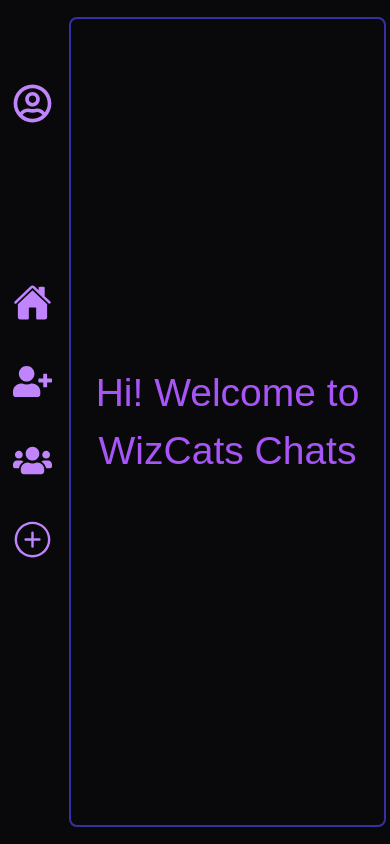
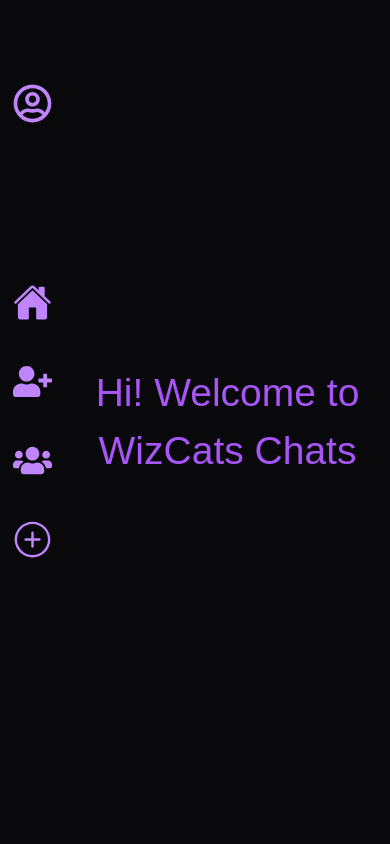
Before and after one commit to mahisurrahman/chat-app-front-end, a React (Vite) app: page /app/welcome in a window 390 px wide. Built offline with nearby package versions, Linux system fonts and the light colour scheme; a web font is replaced by a local one.

Commit message:
Completed Responsive

```diff
--- a/src/Components/SidebarNav/SidebarNav.jsx
+++ b/src/Components/SidebarNav/SidebarNav.jsx
@@ -11,7 +11,7 @@ const SidebarNav = () => {
   return (
     <div className="mb-[2vh] px-[1vw] py-[8vh] md:py-[2vh] flex flex-col md:flex-row gap-40 md:gap-0 justify-start md:justify-between items-center md:h-15 text-zinc-100 rounded-lg text-[10vw] md:text-[2vw]">
       <div>
-          <FaRegUserCircle className="duration-700 text-purple-400 hover:text-red-600 hover:cursor-pointer hover:duration-700"></FaRegUserCircle>
+          <FaRegUserCircle className="text-purple-400"></FaRegUserCircle>
       </div>
       <div className="flex flex-col md:flex-row gap-10 md:gap-4">
         <Link to="/app/welcome">
--- a/src/Components/WorkAreaChatSection/WorkAreaChatSection.jsx
+++ b/src/Components/WorkAreaChatSection/WorkAreaChatSection.jsx
@@ -3,7 +3,7 @@ import { IoSend } from "react-icons/io5";
 
 const WorkAreaChatSection = () => {
   return (
-      <div className="mt-0 md:mt-[2vh] px-2 md:px-[1vw] py-4 md:py-[1vh] flex justify-between items-center border border-indigo-600 text-zinc-100 rounded-lg text-[2vw] font-poppins md:mb-0">
+      <div className="mt-0 md:mt-[2vh] px-2 md:px-[1vw] py-4 md:py-[1vh] flex justify-between items-center text-zinc-100 rounded-lg text-[2vw] font-poppins md:mb-0">
         <textarea
           className="w-full text-xl md:text-2xl bg-transparent outline-none text-yellow-400 resize-none"
           name="chats"
--- a/src/Pages/WelcomePage/WelcomePage.jsx
+++ b/src/Pages/WelcomePage/WelcomePage.jsx
@@ -4,7 +4,7 @@ import wizcatschatsimage from "../../assets/chatIcon.png";
 const WelcomePage = () => {
   return (
       <div className="bg-transparent w-full h-full px-[1vw] py-[2vh]">
-        <div className="flex flex-col justify-center items-center w-full h-full border-2 rounded-lg border-indigo-800">
+        <div className="flex flex-col justify-center items-center w-full h-full rounded-lg">
           <h1 className="text-center font-avent-pro text-[10vw] md:text-[4vw] text-purple-500">
             Hi! Welcome to WizCats Chats
           </h1>
```
